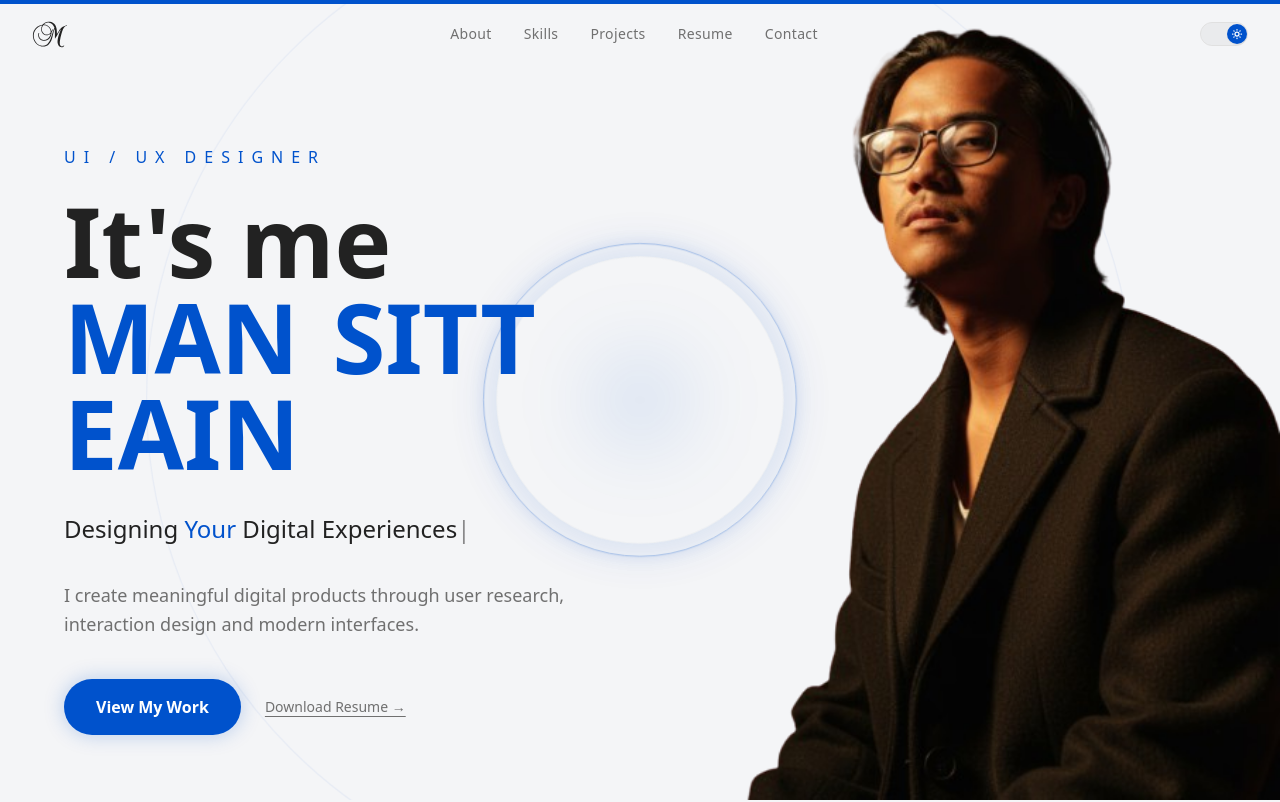
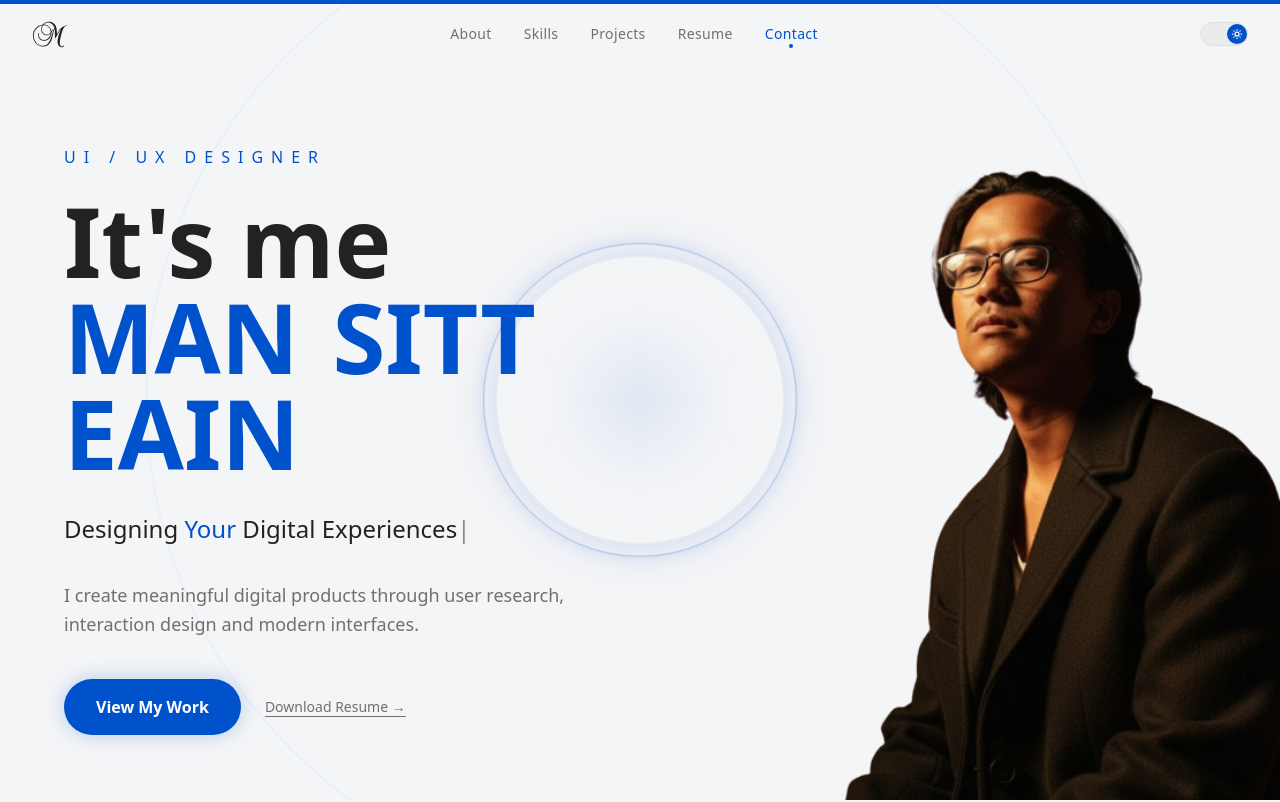
Before and after one commit to maltin123/my-portfolio, a React (Vite) app: page / in a window 1280 px wide. Shown: the top 802 px of the page. Built offline with nearby package versions, Linux system fonts and the light colour scheme.

Commit message:
Update resume, fix nav scroll-spy, reduce hero image size

```diff
--- a/src/components/Hero.jsx
+++ b/src/components/Hero.jsx
@@ -115,7 +115,7 @@ export default function Hero() {
       </div>
 
       {/* Photo - bottom right */}
-      <div className="max-[914px]:hidden absolute bottom-0 right-0 w-80 md:w-[450px] lg:w-[600px] pointer-events-none select-none">
+      <div className="max-[914px]:hidden absolute bottom-0 right-0 w-64 md:w-[380px] lg:w-[490px] pointer-events-none select-none">
         <img
           src="/photo.png"
           alt="Man Sitt"
--- a/src/components/Navbar.jsx
+++ b/src/components/Navbar.jsx
@@ -7,17 +7,37 @@ export default function Navbar() {
   const [scrolled, setScrolled] = useState(false);
 
   useEffect(() => {
-    const sections = document.querySelectorAll("section");
-    const observer = new IntersectionObserver(
-      (entries) => {
-        entries.forEach((entry) => {
-          if (entry.isIntersecting) setActive(entry.target.id);
-        });
-      },
-      { threshold: 0.5 },
-    );
-    sections.forEach((section) => observer.observe(section));
-    return () => sections.forEach((section) => observer.unobserve(section));
+    const ids = ["home", "about", "skills", "projects", "contact"];
+    let ticking = false;
+
+    const update = () => {
+      ticking = false;
+      const probe = window.scrollY + window.innerHeight / 3;
+      let current = "home";
+      for (const id of ids) {
+        const el = document.getElementById(id);
+        if (el && el.offsetTop <= probe) current = id;
+      }
+      const atBottom =
+        window.innerHeight + window.scrollY >= document.body.offsetHeight - 4;
+      if (atBottom) current = "contact";
+      setActive(current);
+    };
+
+    const onScroll = () => {
+      if (!ticking) {
+        ticking = true;
+        requestAnimationFrame(update);
+      }
+    };
+
+    window.addEventListener("scroll", onScroll, { passive: true });
+    window.addEventListener("resize", onScroll, { passive: true });
+    update();
+    return () => {
+      window.removeEventListener("scroll", onScroll);
+      window.removeEventListener("resize", onScroll);
+    };
   }, []);
 
   useEffect(() => {
```
Also changed, not shown: 1 other file (tests, documents, lock files or other folders).
